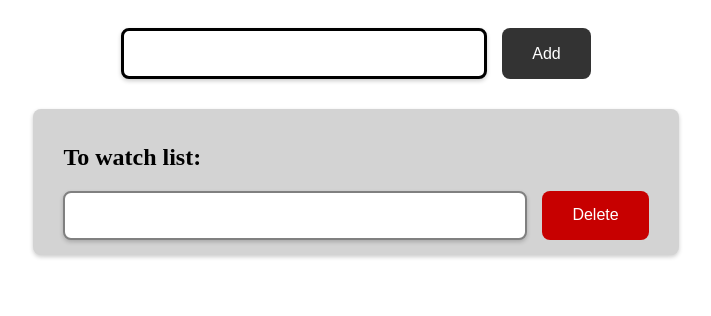
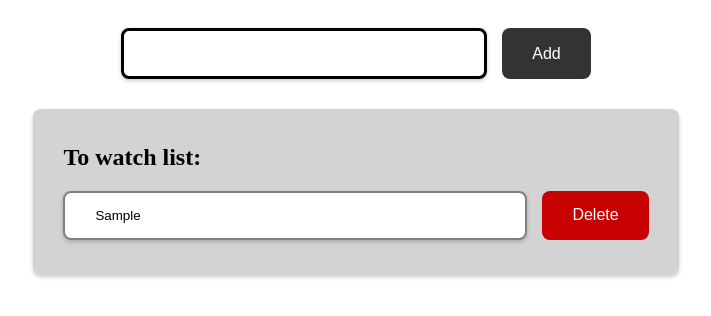
Before and after one commit to GalinaMuratova/Joke-app, a React (Create React App) app: page / in a window 1280 px wide. Both pictures are taken after typing "Sample" into the empty fields and a click on the button "Add". Shown: the top 316 px of the page, without its empty margins (284-995 px from the left). Built offline with nearby package versions, Linux system fonts and the light colour scheme.

Commit message:
Реализовала добавление фильмов на кнопку добавить и отрисовку с помощью нового компонента в который передала функцию удаления

```diff
--- a/src/containers/LevelOne/LevelOne.css
+++ b/src/containers/LevelOne/LevelOne.css
@@ -50,6 +50,7 @@
 
 .card-movie {
     display: flex;
+    margin-bottom: 20px;
 }
 
 .input-form-edit {
--- a/src/containers/LevelOne/LevelOne.tsx
+++ b/src/containers/LevelOne/LevelOne.tsx
@@ -2,6 +2,7 @@ import React from 'react';
 import './LevelOne.css'
 import {IMovies} from "../../types";
 import FormAdd from "./FormAdd/FormAdd";
+import MovieBlock from "./MovieBlock/MovieBlock";
 
 interface State {
     movies: IMovies[];
@@ -14,18 +15,18 @@ class LevelOne extends React.Component<{}, State> {
 
     addMovie = (movie: IMovies) => {
         const newMovieList = [...this.state.movies, movie];
-        console.log(newMovieList);
         this.setState((prevState) => ({
             ...prevState,
             movies: newMovieList
-        }))
-        console.log(this.state.movies);
-
+        }));
     };
 
-
-
-    deleteMovie = () => {
+    deleteMovie = (id: string) => {
+        const filteredMovies = this.state.movies.filter(movie => movie.id !== id);
+        this.setState((prevState) => ({
+            ...prevState,
+            movies: filteredMovies
+        }));
     };
 
     editMovie = () => {
@@ -38,10 +39,9 @@ class LevelOne extends React.Component<{}, State> {
                 <FormAdd add={this.addMovie} />
                 <div className="block-movies">
                     <h2>To watch list:  </h2>
-                    <div className='card-movie'>
-                        <input className="input-form-edit"/>
-                        <button className="btn-delete">Delete</button>
-                    </div>
+                    {this.state.movies.map((movie) => (
+                        <MovieBlock key={movie.id} value={movie.title} delete={() =>this.deleteMovie(movie.id) } />
+                    ))}
                 </div>
             </div>
         );
--- /dev/null
+++ b/src/containers/LevelOne/MovieBlock/MovieBlock.tsx
@@ -0,0 +1,20 @@
+import React, {Component} from 'react';
+
+interface Props {
+    value: string;
+    delete: () => void;
+}
+class MovieBlock extends Component<Props> {
+    render() {
+        return (
+            <>
+                <div className='card-movie'>
+                    <input className="input-form-edit" value={this.props.value}/>
+                    <button className="btn-delete" onClick={this.props.delete}>Delete</button>
+                </div>
+            </>
+        );
+    }
+}
+
+export default MovieBlock;
```
